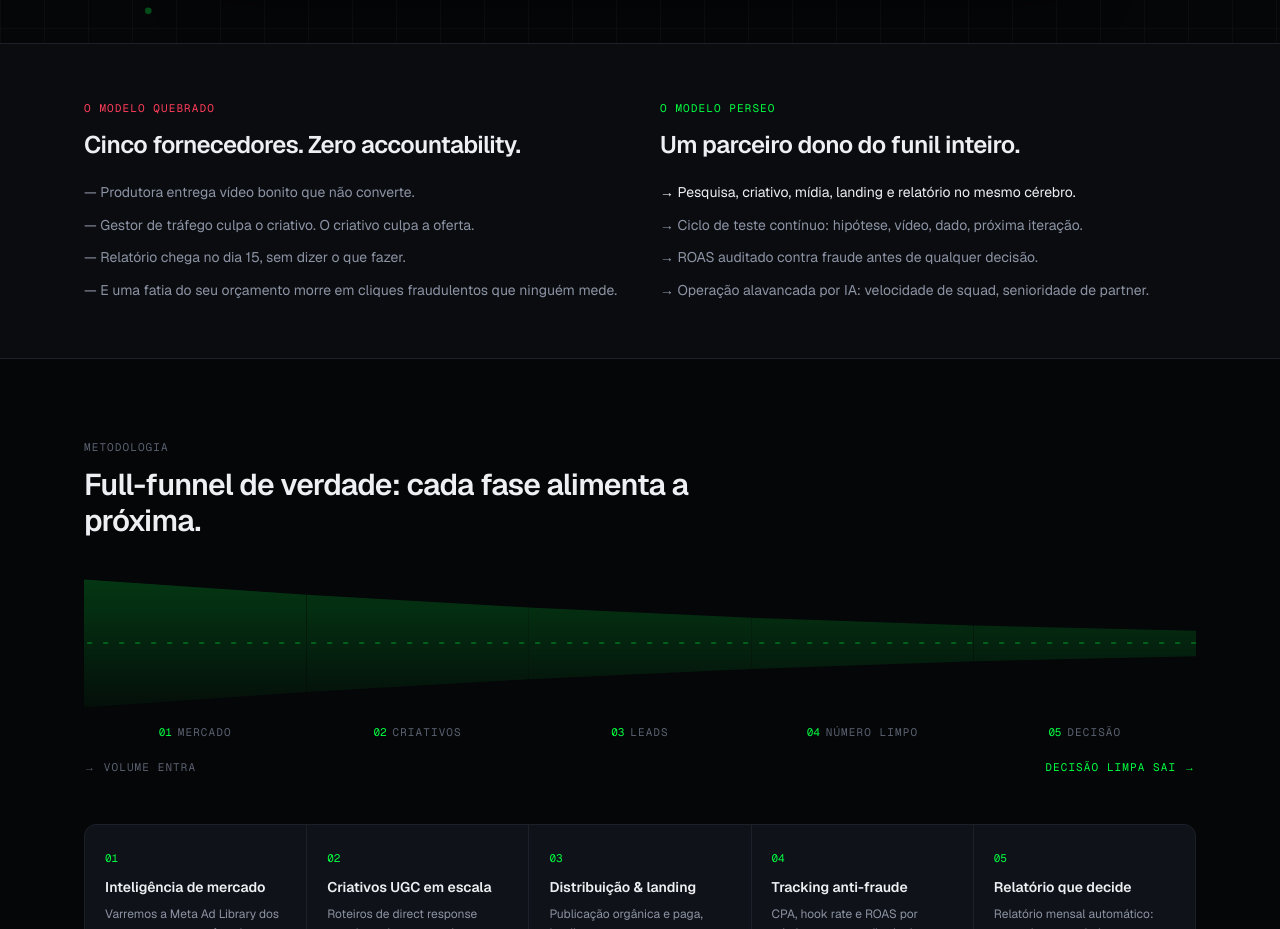
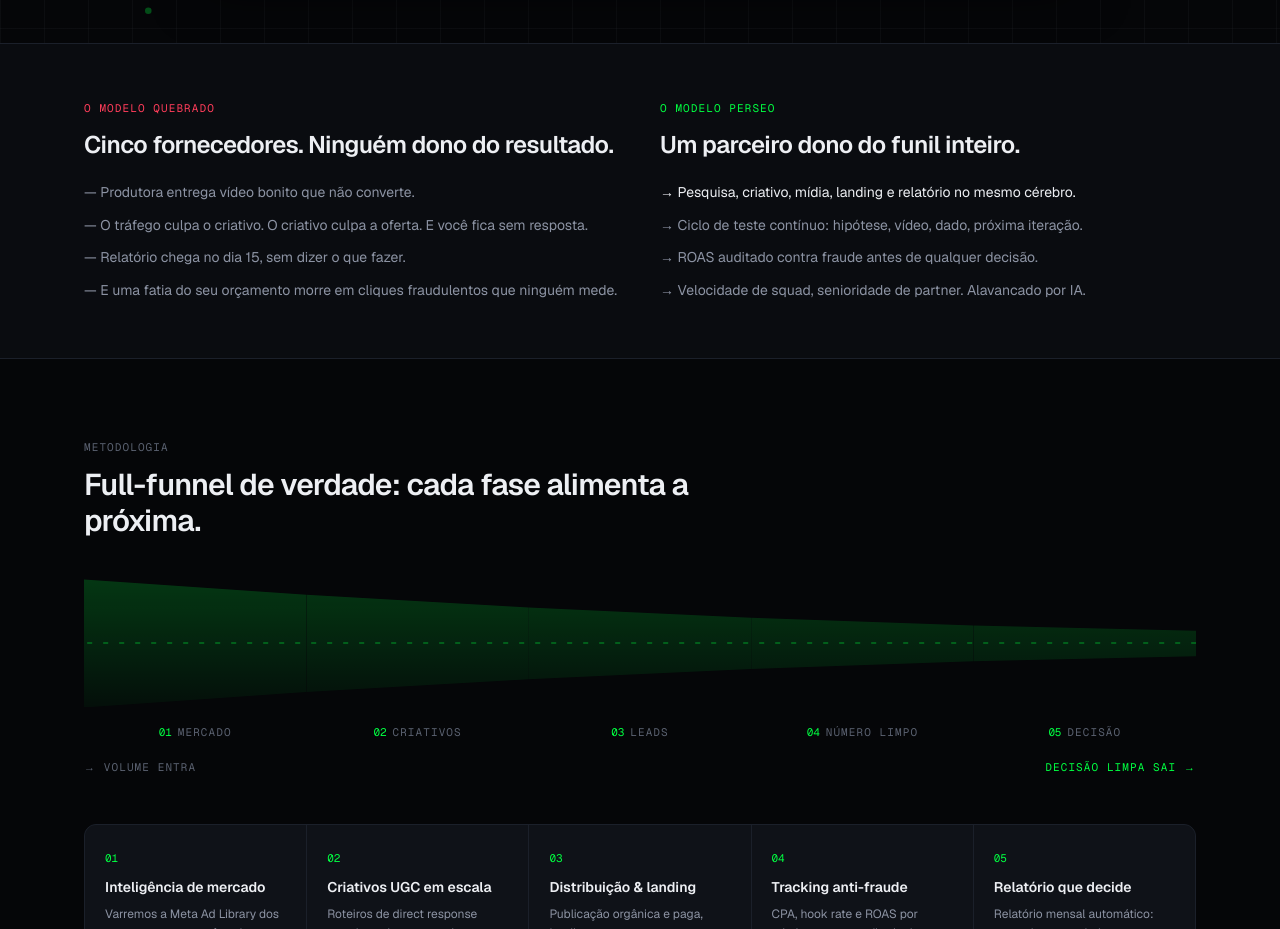
Before and after one commit to Eternorms/Perseo-Web, a Next.js app: page / in a window 1280 px wide. Shown: the part 940-1869 px from the top of the page. Built offline with nearby package versions, Linux system fonts and the light colour scheme; no server answers.

Commit message:
copy(landing): afia secao modelo quebrado vs Perseo
- headline esquerda: 'Ninguem dono do resultado' (eco com 'dono do funil', sem anglicismo)
- bullet do blame game fecha em 'e voce fica sem resposta'
- bullet de IA lidera com beneficio (velocidade+senioridade), IA como o como

```diff
--- a/src/app/(public)/page.tsx
+++ b/src/app/(public)/page.tsx
@@ -144,11 +144,11 @@ function PainStrip() {
         <Reveal>
           <p className="microlabel text-loss">O modelo quebrado</p>
           <h2 className="mt-3 text-2xl font-semibold tracking-tight">
-            Cinco fornecedores. Zero accountability.
+            Cinco fornecedores. Ninguém dono do resultado.
           </h2>
           <ul className="mt-5 flex flex-col gap-2.5 text-sm leading-relaxed text-ink-mute">
             <li>— Produtora entrega vídeo bonito que não converte.</li>
-            <li>— Gestor de tráfego culpa o criativo. O criativo culpa a oferta.</li>
+            <li>— O tráfego culpa o criativo. O criativo culpa a oferta. E você fica sem resposta.</li>
             <li>— Relatório chega no dia 15, sem dizer o que fazer.</li>
             <li>— E uma fatia do seu orçamento morre em cliques fraudulentos que ninguém mede.</li>
           </ul>
@@ -162,7 +162,7 @@ function PainStrip() {
             <li className="text-ink">→ Pesquisa, criativo, mídia, landing e relatório no mesmo cérebro.</li>
             <li>→ Ciclo de teste contínuo: hipótese, vídeo, dado, próxima iteração.</li>
             <li>→ ROAS auditado contra fraude antes de qualquer decisão.</li>
-            <li>→ Operação alavancada por IA: velocidade de squad, senioridade de partner.</li>
+            <li>→ Velocidade de squad, senioridade de partner. Alavancado por IA.</li>
           </ul>
         </Reveal>
       </div>
```
